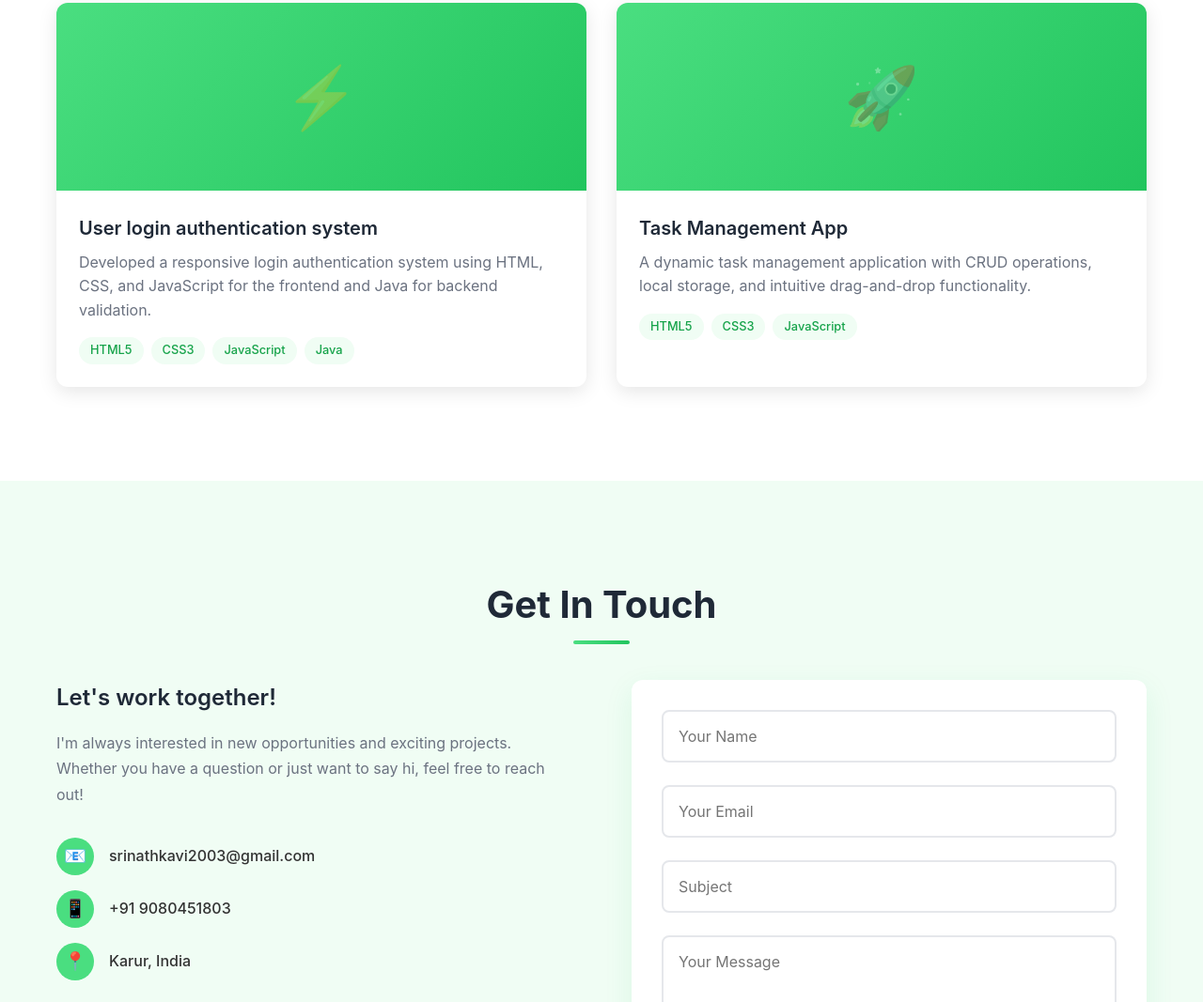
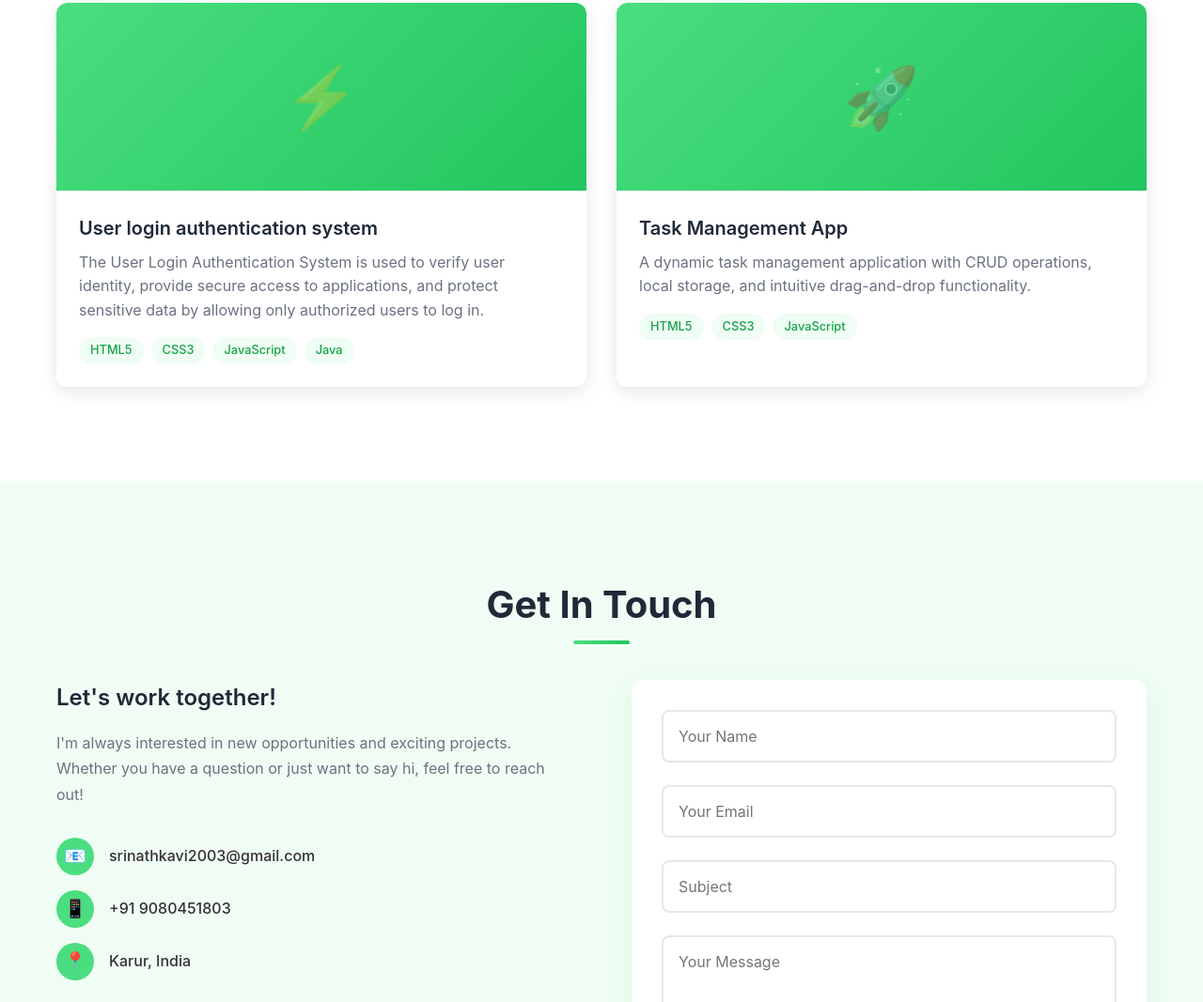
Before and after one commit to Srinath-R-developer/Portfolio, a plain HTML site: page index.html in a window 1280 px wide. Shown: the part 2255-3322 px from the top of the page at 94% size. Drawn offline with Linux system fonts and the light colour scheme.

Commit message:
Update index.html

```diff
--- a/index.html
+++ b/index.html
@@ -194,7 +194,7 @@
                     <div class="project-content">
                         <h3 class="project-title">User login authentication system</h3>
                         <p class="project-description">
-                            Developed a responsive login authentication system using HTML, CSS, and JavaScript for the frontend and Java for backend validation.
+                            The User Login Authentication System is used to verify user identity, provide secure access to applications, and protect sensitive data by allowing only authorized users to log in.
                         </p>
                         <div class="project-tech">
                             <span class="tech-tag">HTML5</span>
```
